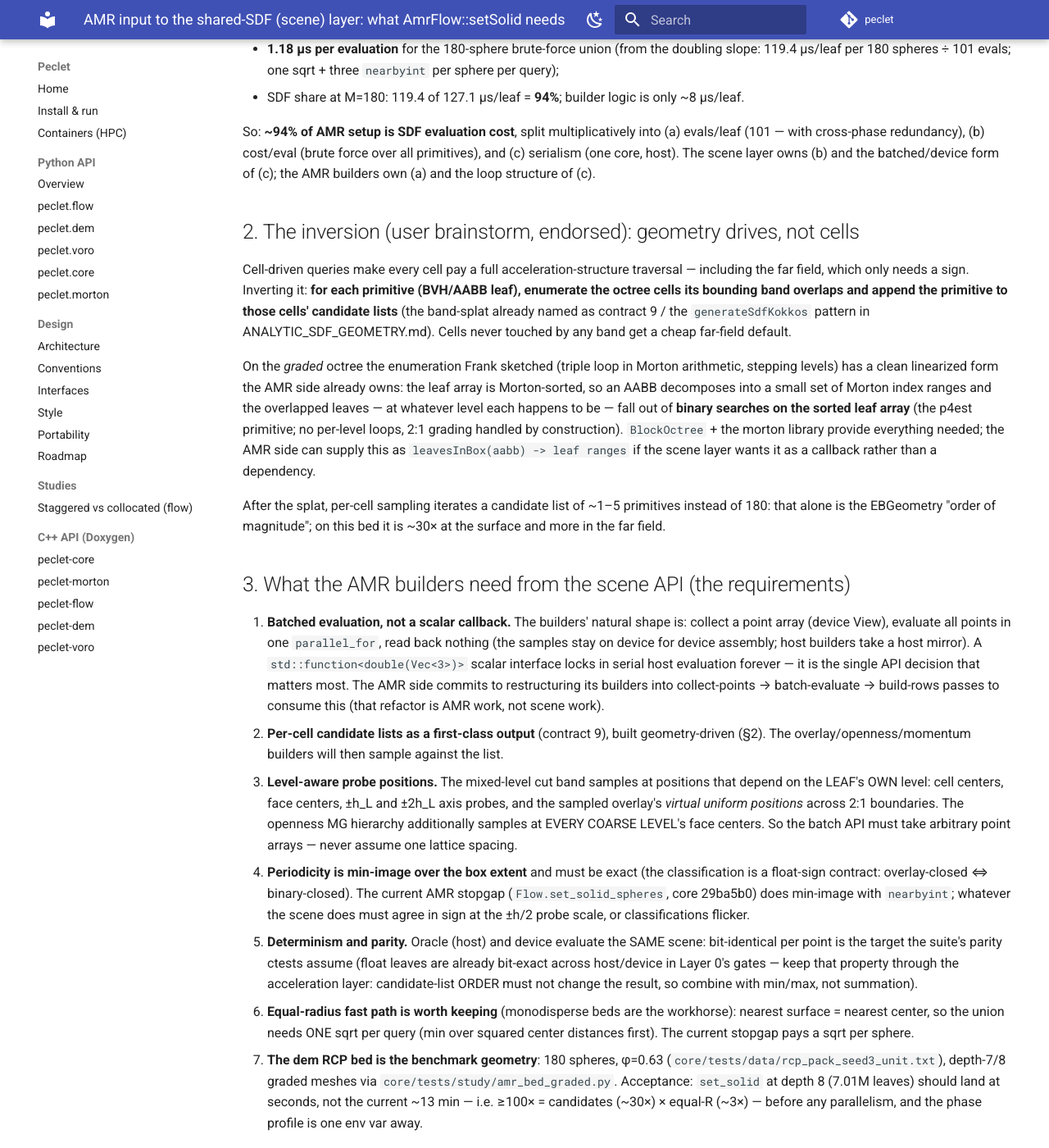
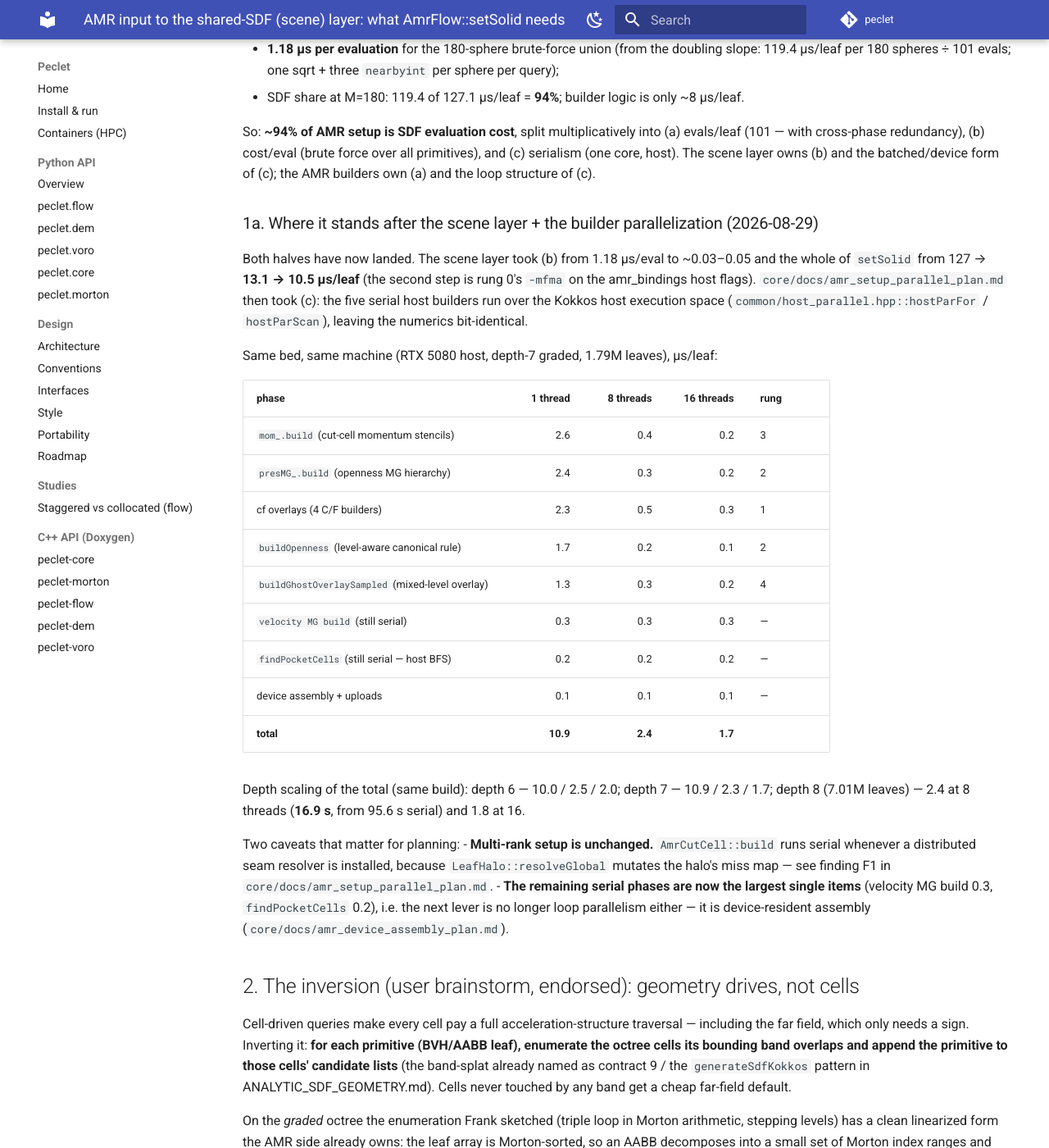
Before and after one commit to computational-chemical-engineering/peclet, an MkDocs documentation site: the page built from docs/AMR_GEOMETRY_SETUP_REQUIREMENTS.md, in a window 1280 px wide and 1400 px high, scrolled down 908 px. Shown: the whole window at 82% size. Built offline with MkDocs 1.6.1 and Material for MkDocs 9.7.7, drawn with Linux system fonts in a browser that asks for light colours; comment, search, counter and statistics services are not loaded.

Commit message:
core bump + docs: rung 5 — AMR setSolid 10.5 -> 2.4 us/leaf @8t (setup-parallel campaign done)
AMR_GEOMETRY_SETUP_REQUIREMENTS.md gains §1a: where the setup cost stands now that
BOTH halves of the plan have landed — the scene layer took the per-eval cost
(1.18 -> ~0.04 us/eval, 127 -> 10.5 us/leaf) and core's setup-parallel rungs took
the serialism (10.5 -> 2.4 us/leaf at 8 threads, 1.7 at 16, bitwise-unchanged
numerics). Per-phase x thread-count table, depth scaling, and the two caveats:
multi-rank setup is unchanged (finding F1), and the remaining serial phases
(velocity MG build, findPocketCells) are now the largest single items, so the next
lever is device-resident assembly rather than more loop parallelism.

core: rungs 0.5-5 (hostParFor/hostParScan shim; C/F overlays; buildOpenness +
pressure MG; mom_.build; sampled overlay two-pass; measure + record).

Co-Authored-By: Claude Fable 5 <noreply@anthropic.com>
Claude-Session: https://claude.ai/code/session_012gupotAtooE5vJ8VP5rPG8

```diff
--- a/docs/AMR_GEOMETRY_SETUP_REQUIREMENTS.md
+++ b/docs/AMR_GEOMETRY_SETUP_REQUIREMENTS.md
@@ -36,6 +36,39 @@ So: **~94% of AMR setup is SDF evaluation cost**, split multiplicatively into (a
 (101 — with cross-phase redundancy), (b) cost/eval (brute force over all primitives), and
 (c) serialism (one core, host). The scene layer owns (b) and the batched/device form of (c);
 the AMR builders own (a) and the loop structure of (c).
+
+### 1a. Where it stands after the scene layer + the builder parallelization (2026-08-29)
+
+Both halves have now landed. The scene layer took (b) from 1.18 µs/eval to ~0.03–0.05 and the
+whole of `setSolid` from 127 → **13.1 → 10.5 µs/leaf** (the second step is rung 0's `-mfma` on
+the amr_bindings host flags). `core/docs/amr_setup_parallel_plan.md` then took (c): the five
+serial host builders run over the Kokkos host execution space
+(`common/host_parallel.hpp::hostParFor` / `hostParScan`), leaving the numerics bit-identical.
+
+Same bed, same machine (RTX 5080 host, depth-7 graded, 1.79M leaves), µs/leaf:
+
+| phase | 1 thread | 8 threads | 16 threads | rung |
+|---|---:|---:|---:|---|
+| `mom_.build` (cut-cell momentum stencils) | 2.6 | 0.4 | 0.2 | 3 |
+| `presMG_.build` (openness MG hierarchy) | 2.4 | 0.3 | 0.2 | 2 |
+| cf overlays (4 C/F builders) | 2.3 | 0.5 | 0.3 | 1 |
+| `buildOpenness` (level-aware canonical rule) | 1.7 | 0.2 | 0.1 | 2 |
+| `buildGhostOverlaySampled` (mixed-level overlay) | 1.3 | 0.3 | 0.2 | 4 |
+| `velocity MG build` (still serial) | 0.3 | 0.3 | 0.3 | — |
+| `findPocketCells` (still serial — host BFS) | 0.2 | 0.2 | 0.2 | — |
+| device assembly + uploads | 0.1 | 0.1 | 0.1 | — |
+| **total** | **10.9** | **2.4** | **1.7** | |
+
+Depth scaling of the total (same build): depth 6 — 10.0 / 2.5 / 2.0; depth 7 — 10.9 / 2.3 / 1.7;
+depth 8 (7.01M leaves) — 2.4 at 8 threads (**16.9 s**, from 95.6 s serial) and 1.8 at 16.
+
+Two caveats that matter for planning:
+- **Multi-rank setup is unchanged.** `AmrCutCell::build` runs serial whenever a distributed seam
+  resolver is installed, because `LeafHalo::resolveGlobal` mutates the halo's miss map — see
+  finding F1 in `core/docs/amr_setup_parallel_plan.md`.
+- **The remaining serial phases are now the largest single items** (velocity MG build 0.3,
+  `findPocketCells` 0.2), i.e. the next lever is no longer loop parallelism either — it is
+  device-resident assembly (`core/docs/amr_device_assembly_plan.md`).
 
 ## 2. The inversion (user brainstorm, endorsed): geometry drives, not cells
 
```
